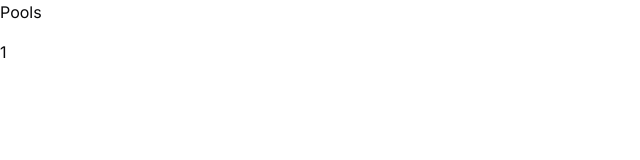
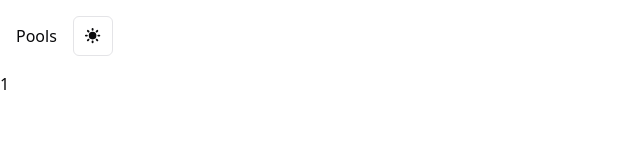
Before and after one commit to lorine93s/Balancer, a Next.js app: page /pools/1 in a window 1280 px wide. Shown: the top 160 px of the page, without its empty margins (0-640 px from the left). Built offline with nearby package versions, Linux system fonts and the light colour scheme.

Commit message:
chore: Add theme toggle

```diff
--- a/app/layout.tsx
+++ b/app/layout.tsx
@@ -1,9 +1,7 @@
-import { Inter } from 'next/font/google'
 import '@/assets/css/global.css'
 import { Metadata } from 'next'
 import Navbar from '../components/navs/Navbar'
-
-const inter = Inter({ subsets: ['latin'] })
+import { ThemeProvider } from '@/components/providers/ThemeProvider'
 
 export const metadata: Metadata = {
   title: 'Balancer DeFi Liquidity Pools',
@@ -21,9 +19,11 @@ export default function RootLayout({
 }) {
   return (
     <html lang="en">
-      <body className={inter.className}>
-        <Navbar />
-        {children}
+      <body>
+        <ThemeProvider attribute="class" defaultTheme="system" enableSystem>
+          <Navbar />
+          {children}
+        </ThemeProvider>
       </body>
     </html>
   )
--- a/app/page.tsx
+++ b/app/page.tsx
@@ -24,7 +24,7 @@ export default async function Home() {
   })
 
   return (
-    <main>
+    <main className="p-4">
       <ul>
         {pools.map(pool => (
           <li key={pool.id}>
--- a/components/_base/ui/button.tsx
+++ b/components/_base/ui/button.tsx
@@ -3,7 +3,7 @@ import * as React from 'react'
 import { Slot } from '@radix-ui/react-slot'
 import { cva, type VariantProps } from 'class-variance-authority'
 
-import { cn } from '@/lib/utils'
+import { cn } from '@/lib/utils/styles'
 
 const buttonVariants = cva(
   'inline-flex items-center justify-center rounded-md text-sm font-medium ring-offset-background transition-colors focus-visible:outline-none focus-visible:ring-2 focus-visible:ring-ring focus-visible:ring-offset-2 disabled:pointer-events-none disabled:opacity-50',
--- /dev/null
+++ b/components/_base/ui/toggle.tsx
@@ -0,0 +1,46 @@
+/* eslint-disable max-len */
+'use client'
+
+import * as React from 'react'
+import * as TogglePrimitive from '@radix-ui/react-toggle'
+import { cva, type VariantProps } from 'class-variance-authority'
+
+import { cn } from '@/lib/utils/styles'
+
+const toggleVariants = cva(
+  'inline-flex items-center justify-center rounded-md text-sm font-medium ring-offset-background transition-colors hover:bg-muted hover:text-muted-foreground focus-visible:outline-none focus-visible:ring-2 focus-visible:ring-ring focus-visible:ring-offset-2 disabled:pointer-events-none disabled:opacity-50 data-[state=on]:bg-accent data-[state=on]:text-accent-foreground',
+  {
+    variants: {
+      variant: {
+        default: 'bg-transparent',
+        outline:
+          'border border-input bg-transparent hover:bg-accent hover:text-accent-foreground',
+      },
+      size: {
+        default: 'h-10 px-3',
+        sm: 'h-9 px-2.5',
+        lg: 'h-11 px-5',
+      },
+    },
+    defaultVariants: {
+      variant: 'default',
+      size: 'default',
+    },
+  }
+)
+
+const Toggle = React.forwardRef<
+  React.ElementRef<typeof TogglePrimitive.Root>,
+  React.ComponentPropsWithoutRef<typeof TogglePrimitive.Root> &
+    VariantProps<typeof toggleVariants>
+>(({ className, variant, size, ...props }, ref) => (
+  <TogglePrimitive.Root
+    ref={ref}
+    className={cn(toggleVariants({ variant, size, className }))}
+    {...props}
+  />
+))
+
+Toggle.displayName = TogglePrimitive.Root.displayName
+
+export { Toggle, toggleVariants }
--- /dev/null
+++ b/components/btns/DarkModeToggle.tsx
@@ -0,0 +1,29 @@
+'use client'
+import React from 'react'
+import { Button } from '../_base/ui/button'
+import { HiSun as Sun, HiMoon as Moon } from 'react-icons/hi'
+import { useTheme } from 'next-themes'
+
+export default function DarkModeToggle() {
+  const { theme, setTheme } = useTheme()
+
+  function toggleTheme() {
+    setTheme(theme === 'dark' ? 'light' : 'dark')
+  }
+
+  return (
+    <Button variant="outline" size="icon" onClick={toggleTheme}>
+      <Sun
+        className="
+          h-[1.2rem] w-[1.2rem] rotate-0 scale-100
+          transition-all dark:-rotate-90 dark:scale-0"
+      />
+      <Moon
+        className="
+          absolute h-[1.2rem] w-[1.2rem] rotate-90 scale-0
+          transition-all dark:rotate-0 dark:scale-100"
+      />
+      <span className="sr-only">Toggle theme</span>
+    </Button>
+  )
+}
--- a/components/navs/Navbar.tsx
+++ b/components/navs/Navbar.tsx
@@ -1,9 +1,11 @@
 import Link from 'next/link'
+import DarkModeToggle from '../btns/DarkModeToggle'
 
 export default function Navbar() {
   return (
-    <div className="mb-4">
+    <div className="flex items-center gap-4 p-4">
       <Link href="/">Pools</Link>
+      <DarkModeToggle />
     </div>
   )
 }
--- /dev/null
+++ b/components/providers/ThemeProvider.tsx
@@ -0,0 +1,9 @@
+'use client'
+
+import * as React from 'react'
+import { ThemeProvider as NextThemesProvider } from 'next-themes'
+import { type ThemeProviderProps } from 'next-themes/dist/types'
+
+export function ThemeProvider({ children, ...props }: ThemeProviderProps) {
+  return <NextThemesProvider {...props}>{children}</NextThemesProvider>
+}
--- a/package.json
+++ b/package.json
@@ -21,8 +21,10 @@
   },
   "dependencies": {
     "@radix-ui/react-slot": "^1.0.2",
+    "@radix-ui/react-toggle": "^1.0.3",
     "@types/node": "20.3.2",
     "@types/react-dom": "18.2.6",
+    "@uidotdev/usehooks": "^2.0.1",
     "class-variance-authority": "^0.6.1",
     "clsx": "^1.2.1",
     "eslint": "8.43.0",
@@ -32,8 +34,10 @@
     "graphql-tag": "^2.12.6",
     "lucide-react": "^0.257.0",
     "next": "13.4.7",
+    "next-themes": "^0.2.1",
     "react": "18.2.0",
     "react-dom": "18.2.0",
+    "react-icons": "^4.10.1",
     "tailwind-merge": "^1.13.2",
     "tailwindcss-animate": "^1.0.6",
     "typescript": "5.1.6"
@@ -58,6 +62,7 @@
     "lint-staged": "^13.2.3",
     "postcss": "^8.4.24",
     "prettier": "^2.8.8",
+    "prettier-plugin-tailwindcss": "^0.3.0",
     "stylelint": "^15.9.0",
     "stylelint-config-standard": "^33.0.0",
     "stylelint-prettier": "^3.0.0",
```
Also changed, not shown: .prettierrc.cjs, components.json, lib/utils/styles.ts (renamed from lib/utils.ts), 1 other file (tests, documents, lock files or other folders).
